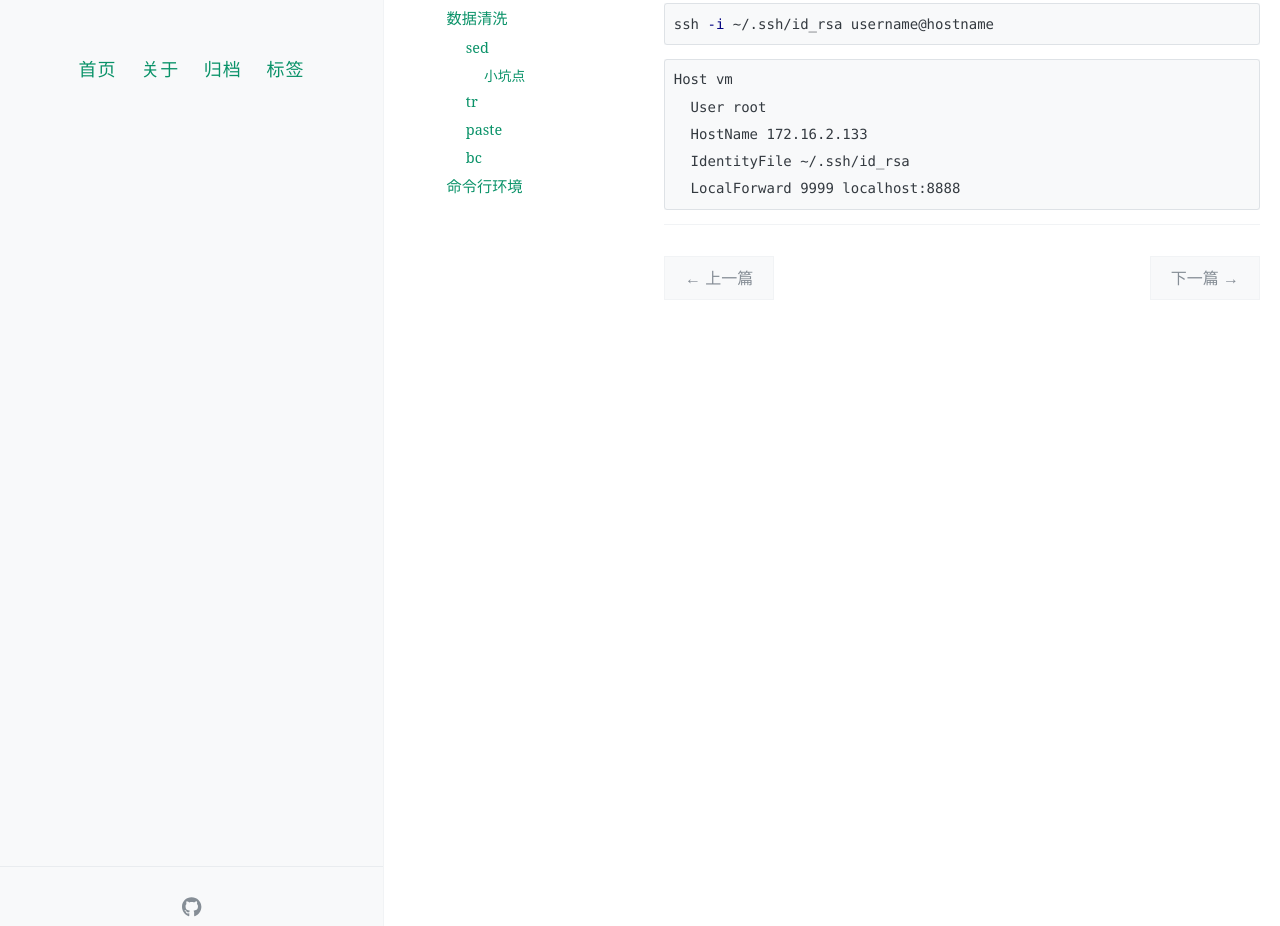
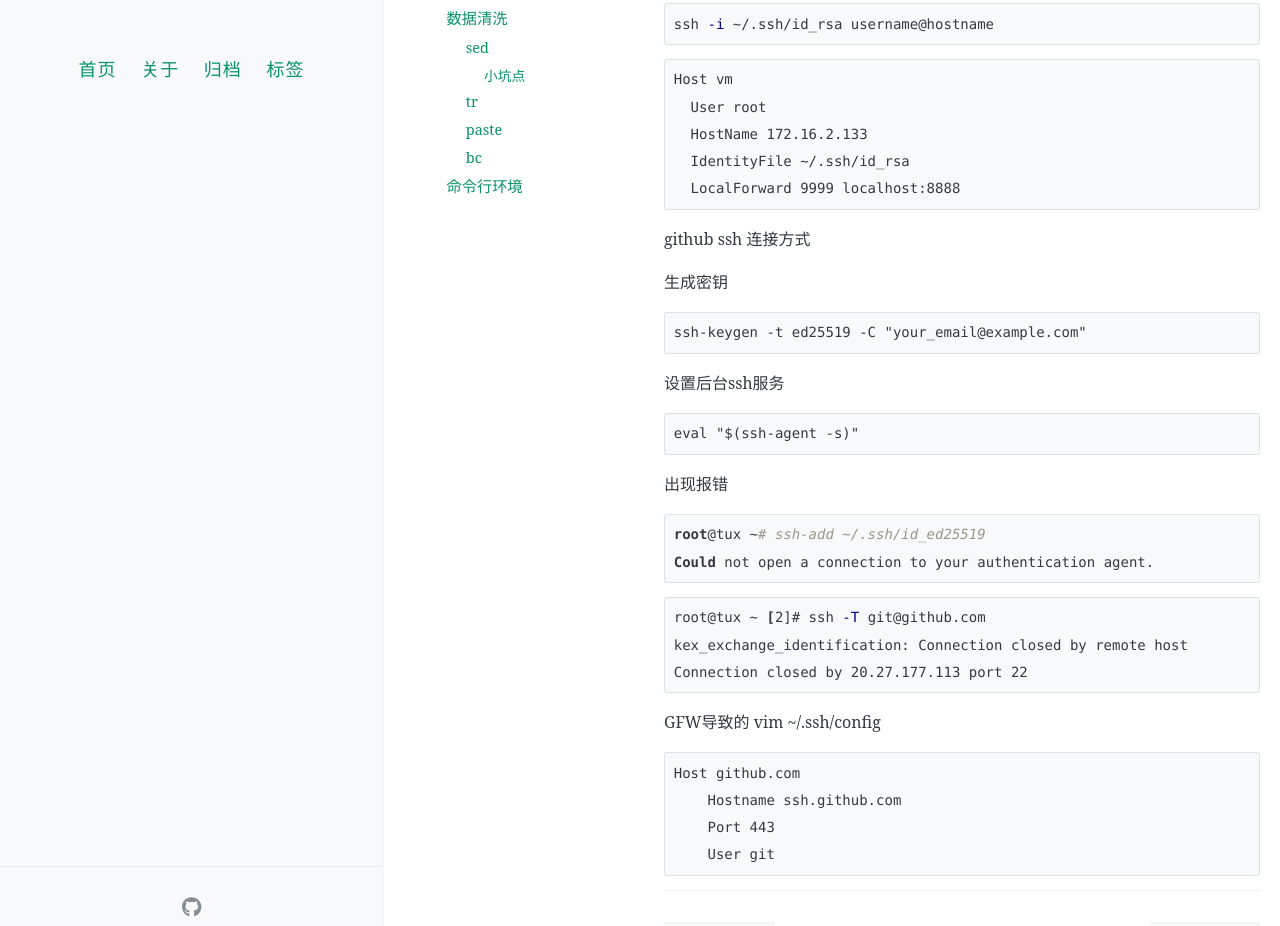
Before and after one commit to hashcowuwu/blog, a Jekyll site: the page built from _posts/2024-05-20-TheMissingSemesterofYourCSEducation.md, in a window 1280 px wide and 1400 px high, scrolled down 7467 px. Shown: the part 394-1320 px from the top of the window. Built offline with Jekyll 4.4.1, drawn with Linux system fonts in a browser that asks for light colours; comment, search, counter and statistics services are not loaded; before the commit the page ends 8201 px from its top, so only the background shows below that.

Commit message:
mark my notr

````diff
--- a/_posts/2024-05-20-TheMissingSemesterofYourCSEducation.md
+++ b/_posts/2024-05-20-TheMissingSemesterofYourCSEducation.md
@@ -350,3 +350,38 @@ Host vm
   IdentityFile ~/.ssh/id_rsa
   LocalForward 9999 localhost:8888
 ```
+
+
+github ssh 连接方式
+
+生成密钥
+```
+ssh-keygen -t ed25519 -C "your_email@example.com"
+```
+设置后台ssh服务
+
+```
+eval "$(ssh-agent -s)"
+```
+
+出现报错
+
+```ssh
+root@tux ~# ssh-add ~/.ssh/id_ed25519
+Could not open a connection to your authentication agent.
+```
+
+```shell
+root@tux ~ [2]# ssh -T git@github.com
+kex_exchange_identification: Connection closed by remote host
+Connection closed by 20.27.177.113 port 22
+```
+
+GFW导致的
+vim ~/.ssh/config
+```
+Host github.com
+    Hostname ssh.github.com
+    Port 443
+    User git
+```
````
